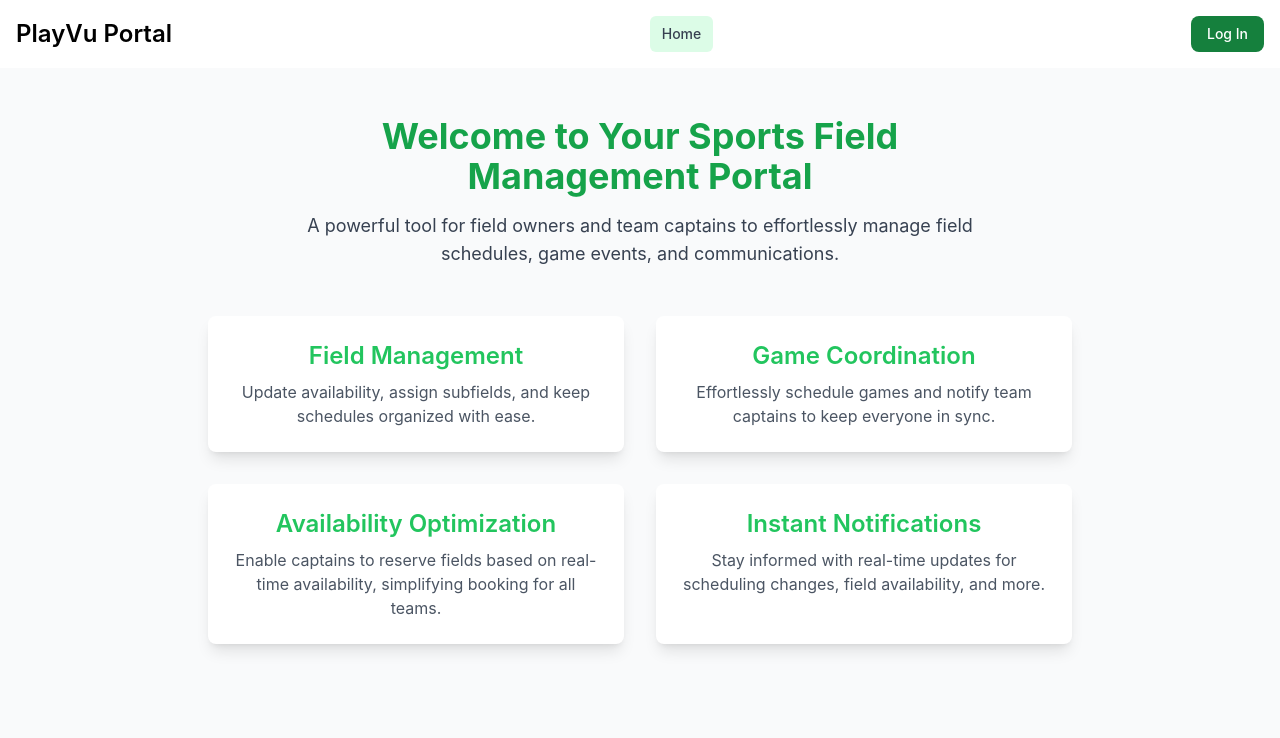
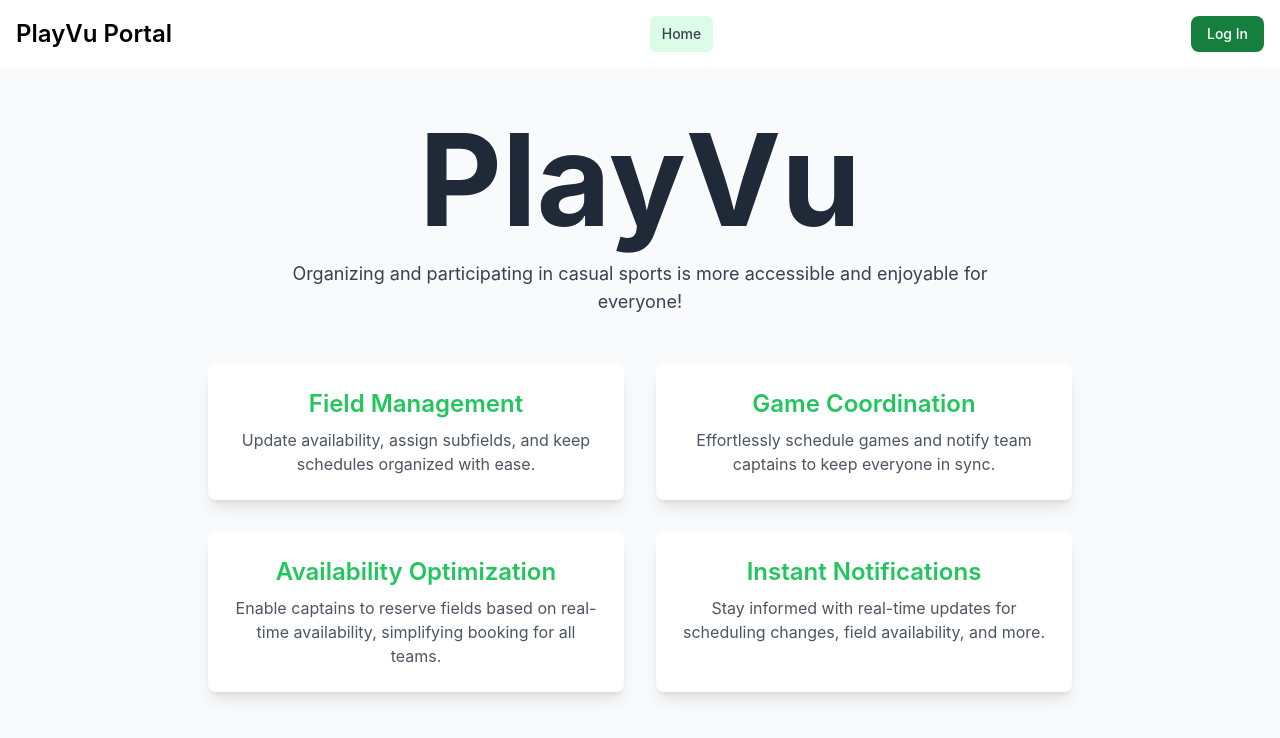
Before and after one commit to lol-andy1/PlayVu, a React (Create React App) app in the folder webportal/: page / in a window 1280 px wide. Shown: the top 738 px of the page. Built offline with nearby package versions, Linux system fonts and the light colour scheme; no server answers.

Commit message:
Update home page formatting

```diff
--- a/webportal/src/Home.js
+++ b/webportal/src/Home.js
@@ -4,12 +4,16 @@ const Home = () => {
   return (
     <div className="min-h-screen flex flex-col items-center bg-gray-50 py-12">
       <header className="w-full max-w-3xl text-center mb-12 px-4">
-        <h1 className="text-4xl font-bold text-green-600 mb-4">
-          Welcome to Your Sports Field Management Portal
+        <h1 className="text-fit text-9xl font-bold text-gray-800 mb-4">
+          PlayVu
         </h1>
         <p className="text-lg text-gray-700">
-          A powerful tool for field owners and team captains to effortlessly
-          manage field schedules, game events, and communications.
+          {/* Connecting players, game organizers (captains), and field owners to
+          effortlessly manage and streamline recreational sports activities.
+          Enabling easy joining of games, through simplified booking and
+          payments.  */}
+          Organizing and participating in casual sports is more accessible and
+          enjoyable for everyone!
         </p>
       </header>
 
```
